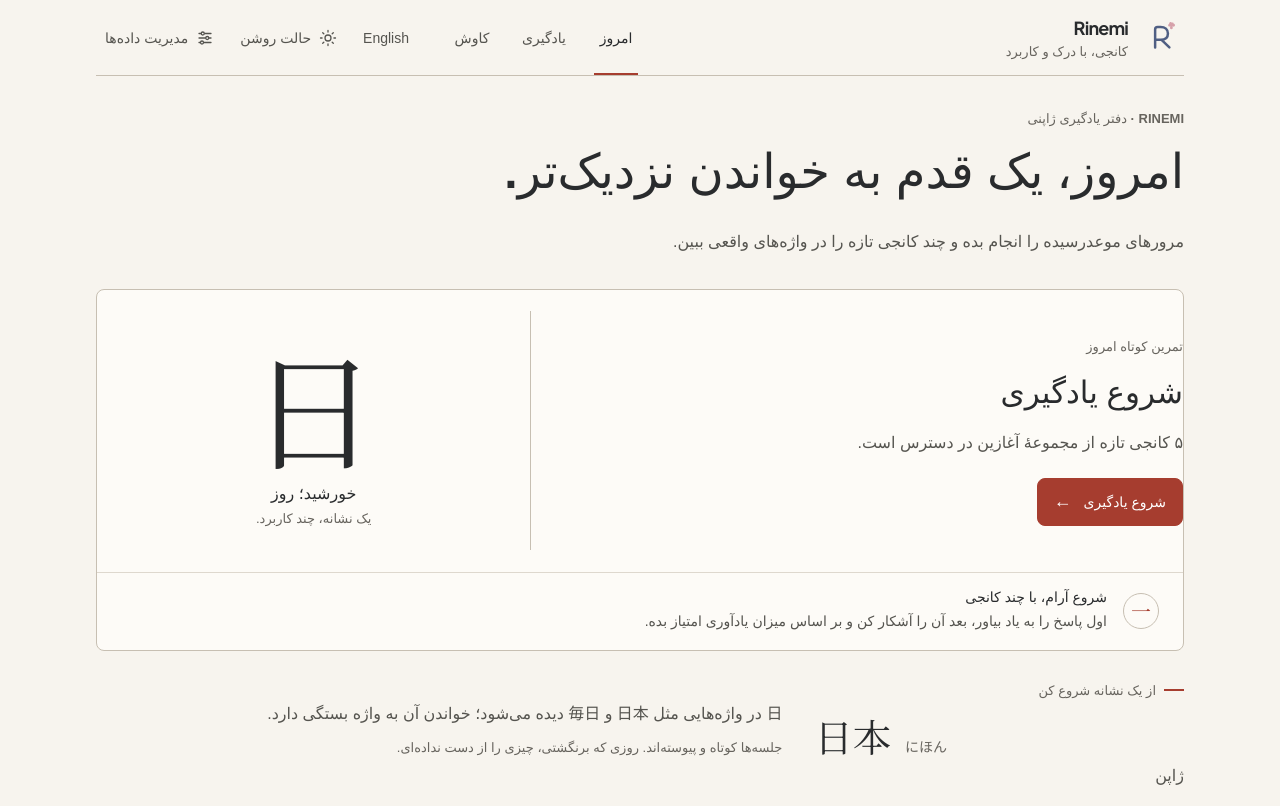
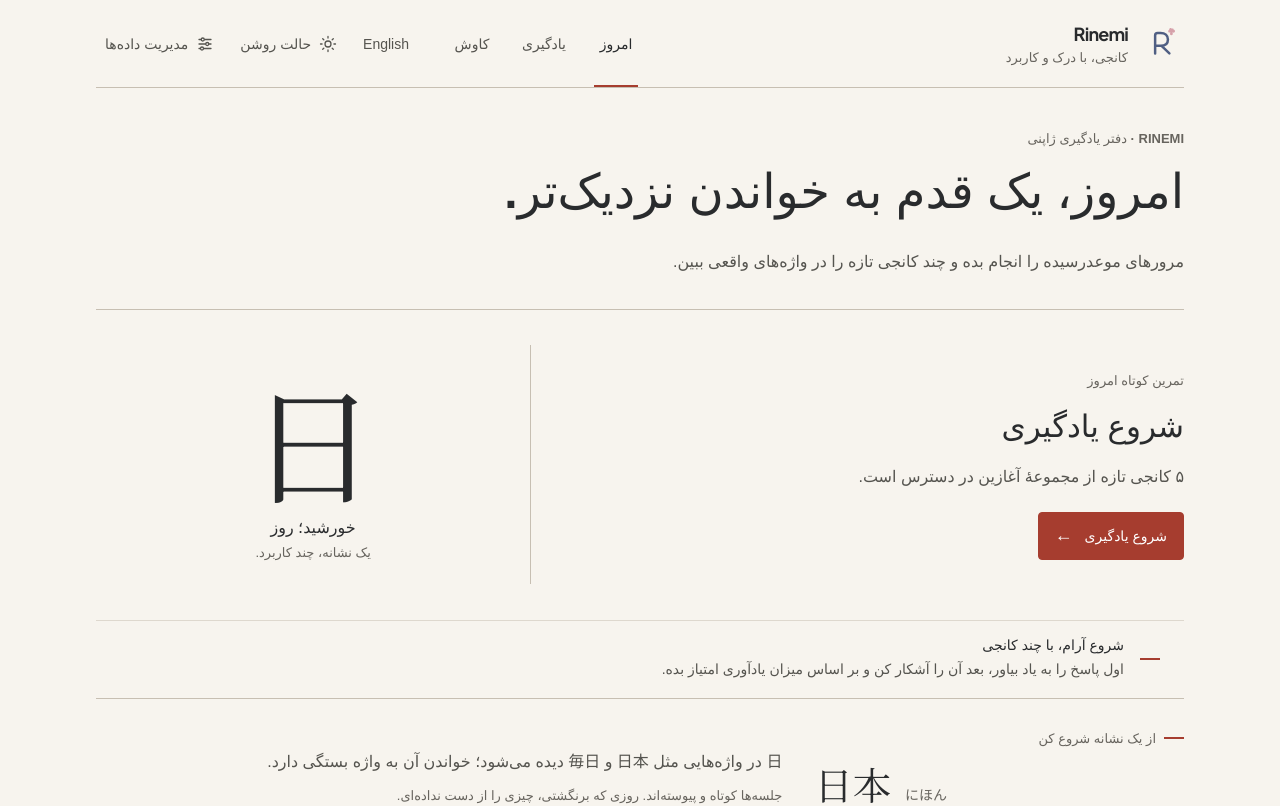
Before and after one commit to ArdKam/Rinemi2, a React (Vite) app: page / in a window 1280 px wide. Shown: the top 806 px of the page. Built offline with nearby package versions, Linux system fonts and the light colour scheme; a small style sheet from the web is missing; what ts-fsrs would draw is missing.

Commit message:
fix: restore editorial visual hierarchy

```diff
--- a/src/styles.css
+++ b/src/styles.css
@@ -54,7 +54,7 @@ button:disabled { opacity: .6; cursor: not-allowed; }
 a { color: inherit; }
 ::selection { background: var(--rinemi-color-selection-bg); color: var(--rinemi-color-selection-fg); }
 .app-shell { width: min(100%, var(--rinemi-content-width-page)); margin: 0 auto; padding: 0 var(--rinemi-space-8) var(--rinemi-space-6); }
-.app-header { display: flex; align-items: center; gap: var(--rinemi-space-8); min-height: 76px; border-bottom: 1px solid var(--line); }
+.app-header { display: flex; align-items: center; gap: var(--rinemi-space-8); min-height: 88px; border-bottom: 1px solid var(--line); }
 .brand-lockup { display: inline-flex; align-items: center; gap: var(--rinemi-space-3); flex-shrink: 0; padding: 0; background: transparent; border: 0; text-align: start; cursor: pointer; }
 .brand-mark-shell { display: block; width: 44px; height: 44px; flex-shrink: 0; }
 .brand-mark-shell img { display: block; width: 100%; height: 100%; object-fit: contain; }
@@ -76,7 +76,7 @@ a { color: inherit; }
 .theme-icon { display: inline-grid; place-items: center; flex: 0 0 auto; width: 18px; height: 18px; }
 .theme-icon svg { display: block; width: 18px; height: 18px; }
 .data-tools-icon { display: block; flex: 0 0 auto; width: 18px; height: 18px; }
-.page-content { min-height: 64vh; padding-top: var(--rinemi-space-8); }
+.page-content { min-height: 68vh; padding-top: var(--rinemi-space-10); }
 .today-page, .learn-page, .explore-page { animation: appear var(--rinemi-motion-standard) var(--rinemi-easing-standard); }
 .today-heading { max-width: 740px; margin-bottom: var(--rinemi-space-8); }
 .eyebrow, .section-kicker { margin: 0; color: var(--muted); font-size: var(--rinemi-font-size-meta); font-weight: var(--rinemi-font-weight-bold); letter-spacing: .035em; line-height: var(--rinemi-line-height-body); }
@@ -84,12 +84,12 @@ a { color: inherit; }
 h1, h2, h3, p { margin-top: 0; }
 h1 { margin-bottom: var(--rinemi-space-3); font-size: var(--rinemi-font-size-page-title); line-height: var(--rinemi-line-height-reading); font-weight: var(--rinemi-font-weight-semibold); letter-spacing: -.025em; }
 .lede { max-width: 650px; margin-bottom: 0; color: var(--muted-strong); font-size: var(--rinemi-font-size-base); line-height: var(--rinemi-line-height-reading); }
-.study-overview { border: 1px solid var(--line); border-radius: var(--rinemi-radius-md); background: var(--surface); }
-.overview-primary { display: grid; grid-template-columns: minmax(0, 1.2fr) minmax(230px, .8fr); min-height: 282px; }
+.study-overview { border-top: 1px solid var(--line); border-bottom: 1px solid var(--line); }
+.overview-primary { display: grid; grid-template-columns: minmax(0, 1.2fr) minmax(230px, .8fr); min-height: 310px; }
 .overview-copy { display: flex; flex-direction: column; justify-content: center; align-items: flex-start; padding-block: var(--rinemi-space-8); padding-inline: 0 clamp(var(--rinemi-space-3), 4vw, var(--rinemi-space-12)); }
 .overview-copy h2 { max-width: 560px; margin: var(--rinemi-space-2) 0; font-size: var(--rinemi-font-size-overview-title); line-height: var(--rinemi-line-height-reading); font-weight: var(--rinemi-font-weight-semibold); }
 .overview-copy p:not(.section-kicker) { margin-bottom: var(--rinemi-space-5); color: var(--muted-strong); font-size: var(--rinemi-font-size-base); line-height: var(--rinemi-line-height-reading); }
-.button-primary, .button-secondary { display: inline-flex; align-items: center; justify-content: center; gap: var(--rinemi-space-3); min-height: 48px; padding: var(--rinemi-space-3) var(--rinemi-space-4); border: 1px solid var(--vermilion); border-radius: var(--rinemi-radius-md); background: var(--vermilion); color: var(--rinemi-color-action-primary-fg); font-size: var(--rinemi-font-size-control); font-weight: var(--rinemi-font-weight-bold); cursor: pointer; transition: background var(--rinemi-motion-fast) var(--rinemi-easing-standard), border-color var(--rinemi-motion-fast) var(--rinemi-easing-standard), transform var(--rinemi-motion-fast) var(--rinemi-easing-standard); }
+.button-primary, .button-secondary { display: inline-flex; align-items: center; justify-content: center; gap: var(--rinemi-space-3); min-height: 48px; padding: var(--rinemi-space-3) var(--rinemi-space-4); border: 1px solid var(--vermilion); border-radius: var(--rinemi-radius-sm); background: var(--vermilion); color: var(--rinemi-color-action-primary-fg); font-size: var(--rinemi-font-size-control); font-weight: var(--rinemi-font-weight-bold); cursor: pointer; transition: background var(--rinemi-motion-fast) var(--rinemi-easing-standard), border-color var(--rinemi-motion-fast) var(--rinemi-easing-standard), transform var(--rinemi-motion-fast) var(--rinemi-easing-standard); }
 
 .button-primary:hover { background: var(--vermilion-hover); border-color: var(--vermilion-hover); transform: translateY(-1px); }
 .button-primary:active { transform: translateY(0); }
@@ -102,7 +102,7 @@ h1 { margin-bottom: var(--rinemi-space-3); font-size: var(--rinemi-font-size-pag
 .overview-metrics > div { display: grid; gap: var(--rinemi-space-1); padding: var(--rinemi-space-4) var(--rinemi-space-5); border-inline-end: 1px solid var(--line); }
 .overview-metrics > div:last-child { border-inline-end: 0; }
 .first-session-note { display: flex; align-items: center; gap: var(--rinemi-space-4); padding: var(--rinemi-space-4) var(--rinemi-space-6); border-top: 1px solid var(--line-soft); }
-.first-session-mark { display: grid; place-items: center; flex: 0 0 auto; width: 36px; height: 36px; border: 1px solid var(--line); border-radius: 50%; color: var(--vermilion); font: var(--rinemi-font-weight-medium) var(--rinemi-font-size-xl)/1 var(--jp-serif); }
+.first-session-mark { display: block; flex: 0 0 auto; width: 20px; height: 2px; border: 0; border-radius: 0; background: var(--vermilion); font-size: 0; }
 .first-session-note > div { display: grid; gap: var(--rinemi-space-1); min-width: 0; }
 .first-session-note strong { font-size: var(--rinemi-font-size-control); font-weight: var(--rinemi-font-weight-bold); }
 .first-session-note > div > span { color: var(--muted-strong); font-size: var(--rinemi-font-size-control); line-height: var(--rinemi-line-height-reading); }
@@ -124,8 +124,8 @@ h1 { margin-bottom: var(--rinemi-space-3); font-size: var(--rinemi-font-size-pag
 .session-progress-line { display: flex; align-items: center; gap: var(--rinemi-space-4); margin-bottom: var(--rinemi-space-4); color: var(--muted); font-size: var(--rinemi-font-size-meta); }
 .progress-track { width: min(260px, 42%); height: 4px; overflow: hidden; background: var(--line); }
 .progress-track span { display: block; height: 100%; background: var(--vermilion); transition: width var(--rinemi-motion-standard) var(--rinemi-easing-standard); }
-.learning-sheet { max-width: 820px; margin: 0 auto; border: 1px solid var(--line); border-radius: var(--rinemi-radius-md); background: var(--surface); }
-.learning-sheet-top { display: flex; align-items: center; justify-content: space-between; gap: var(--rinemi-space-3); padding: var(--rinemi-space-3) var(--rinemi-space-6); border-bottom: 1px solid var(--line-soft); color: var(--muted); font-size: var(--rinemi-font-size-meta); }
+.learning-sheet { max-width: 820px; margin: 0 auto; border-top: 1px solid var(--line); border-bottom: 1px solid var(--line); }
+.learning-sheet-top { display: flex; align-items: center; justify-content: space-between; gap: var(--rinemi-space-3); padding: var(--rinemi-space-3) 0; border-bottom: 1px solid var(--line-soft); color: var(--muted); font-size: var(--rinemi-font-size-meta); }
 .bookmark-button { display: inline-flex; align-items: center; gap: var(--rinemi-space-2); padding: var(--rinemi-space-1) 0; border: 0; background: transparent; color: var(--muted-strong); font-size: var(--rinemi-font-size-control); cursor: pointer; }
 .bookmark-button .bookmark-icon { display: block; flex: 0 0 auto; width: 18px; height: 18px; color: var(--vermilion); }
 .bookmark-button.is-saved { color: var(--vermilion); }
@@ -135,7 +135,7 @@ h1 { margin-bottom: var(--rinemi-space-3); font-size: var(--rinemi-font-size-pag
 .prompt-hint { margin: 0; color: var(--muted); font-size: var(--rinemi-font-size-instruction); line-height: var(--rinemi-line-height-body); }
 .reveal-area { display: flex; align-items: center; justify-content: center; gap: var(--rinemi-space-2); padding: var(--rinemi-space-3) 0 var(--rinemi-space-6); }
 .keyboard-hint { color: var(--muted); font: var(--rinemi-font-size-meta) var(--jp-sans); }
-.answer-area { padding: var(--rinemi-space-1) var(--rinemi-space-6) var(--rinemi-space-6); }
+.answer-area { padding: var(--rinemi-space-1) 0 var(--rinemi-space-6); }
 .answer-heading { padding: var(--rinemi-space-4) 0; text-align: center; }
 .answer-heading h2 { margin: var(--rinemi-space-1) 0; font-size: var(--rinemi-font-size-answer-title); font-weight: var(--rinemi-font-weight-semibold); line-height: var(--rinemi-line-height-body); }
 .content-caveat { max-width: 560px; margin: var(--rinemi-space-2) auto; color: var(--muted); font-size: var(--rinemi-font-size-control); line-height: var(--rinemi-line-height-body); }
@@ -153,11 +153,10 @@ h1 { margin-bottom: var(--rinemi-space-3); font-size: var(--rinemi-font-size-pag
 .rating-area { padding-top: var(--rinemi-space-4); }
 .rating-area > p { margin-bottom: var(--rinemi-space-3); text-align: center; color: var(--muted-strong); font-size: var(--rinemi-font-size-base); }
 .rating-grid { display: grid; grid-template-columns: repeat(4, minmax(0, 1fr)); gap: var(--rinemi-space-2); }
-.rating-button { display: flex; flex-direction: column; align-items: center; justify-content: center; gap: var(--rinemi-space-1); min-height: 55px; padding: var(--rinemi-space-2) var(--rinemi-space-1); border: 1px solid var(--line); border-radius: var(--rinemi-radius-md); background: var(--surface); color: var(--ink); cursor: pointer; transition: border-color var(--rinemi-motion-fast) var(--rinemi-easing-standard), transform var(--rinemi-motion-fast) var(--rinemi-easing-standard); }
+.rating-button { display: flex; flex-direction: column; align-items: center; justify-content: center; gap: var(--rinemi-space-1); min-height: 55px; padding: var(--rinemi-space-2) var(--rinemi-space-1); border: 1px solid var(--line); border-radius: var(--rinemi-radius-sm); background: var(--surface); color: var(--ink); cursor: pointer; transition: border-color var(--rinemi-motion-fast) var(--rinemi-easing-standard); }
 .rating-button strong { font-size: var(--rinemi-font-size-control); }
 .rating-button small { color: var(--muted); font-size: var(--rinemi-font-size-control); line-height: var(--rinemi-line-height-compact); }
-.rating-button:hover { border-color: var(--muted-strong); transform: translateY(-1px); }
-.rating-button:active { transform: translateY(0); }
+.rating-button:hover { border-color: var(--muted-strong); }
 .rating-again { background: var(--rinemi-color-danger-bg); border-color: var(--rinemi-color-danger-border); }
 .rating-hard { background: var(--rinemi-color-warning-bg); border-color: var(--rinemi-color-warning-border); }
 .rating-good { background: var(--rinemi-color-success-bg); border-color: var(--rinemi-color-success-border); }
@@ -353,7 +352,7 @@ html[dir="rtl"] .kanji-result.is-selected { box-shadow: inset -3px 0 var(--rinem
   .answer-area { padding-inline: var(--rinemi-space-4); padding-bottom: var(--rinemi-space-4); }
   .reveal-area { padding-inline: var(--rinemi-space-4); }
   .first-session-note { align-items: flex-start; padding: var(--rinemi-space-3) var(--rinemi-space-4); gap: var(--rinemi-space-3); }
-  .first-session-mark { width: 32px; height: 32px; }
+  .first-session-mark { width: 20px; height: 2px; }
   .prompt-area { min-height: 176px; padding: var(--rinemi-space-5) var(--rinemi-space-3) var(--rinemi-space-4); gap: var(--rinemi-space-2); }
   .prompt-kanji { font-size: var(--rinemi-font-size-kanji-prompt-mobile); }
   .prompt-question { font-size: var(--rinemi-font-size-lg); }
```
Also changed, not shown: 1 other file (tests, documents, lock files or other folders).
